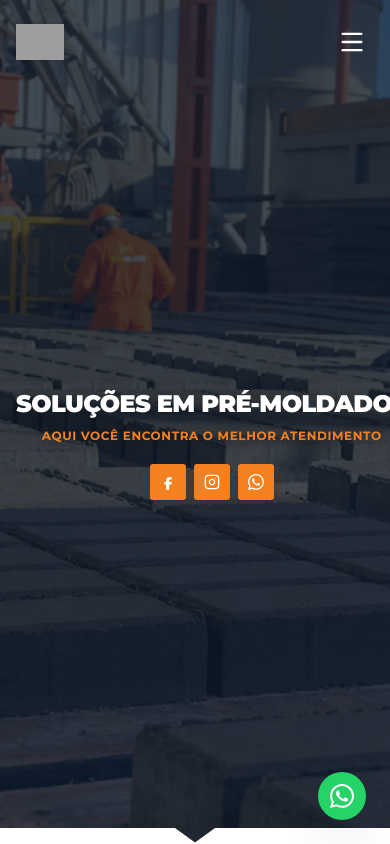
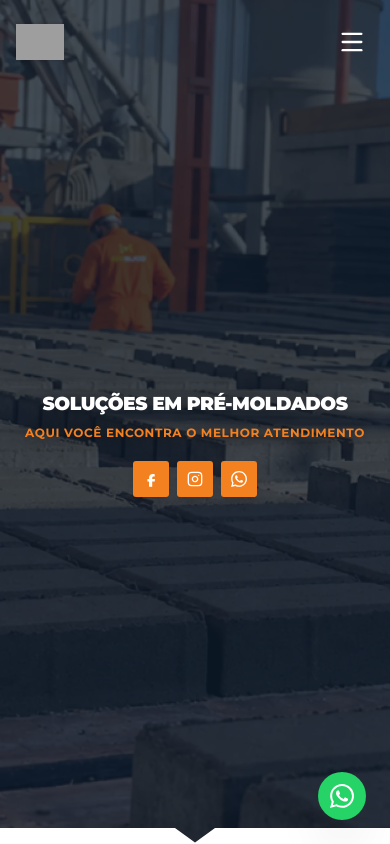
Before and after one commit to mizaelcabral/mixbloco, a React (Vite) app: page / in a window 390 px wide. Shown: the top 844 px of the page. Built offline with nearby package versions, Linux system fonts and the light colour scheme; grey boxes are pictures that could not be loaded.

Commit message:
fix(hero): adjust mobile title font scaling to prevent edge overflow and clipping

```diff
--- a/src/components/Hero.tsx
+++ b/src/components/Hero.tsx
@@ -164,7 +164,7 @@ export function Hero({ onOpenQuote, onNavigate }: HeroProps) {
       <div className="relative z-20 flex-1 flex flex-col items-center justify-center text-center px-4 sm:px-6 lg:px-8 py-16 md:py-24 max-w-7xl mx-auto">
 
         {/* Main Title: SOLUÇÕES EM PRÉ-MOLDADOS */}
-        <h1 className="text-2xl sm:text-4xl md:text-5xl lg:text-6xl xl:text-[4.25rem] font-black uppercase text-white tracking-tight leading-none drop-shadow-[0_4px_12px_rgba(0,0,0,0.5)] whitespace-nowrap">
+        <h1 className="text-[clamp(1.05rem,4.8vw,4.25rem)] sm:text-4xl md:text-5xl lg:text-6xl xl:text-[4.25rem] font-black uppercase text-white tracking-tight sm:tracking-normal leading-none drop-shadow-[0_4px_12px_rgba(0,0,0,0.5)] whitespace-nowrap max-w-full">
           SOLUÇÕES EM PRÉ-MOLDADOS
         </h1>
 
```
